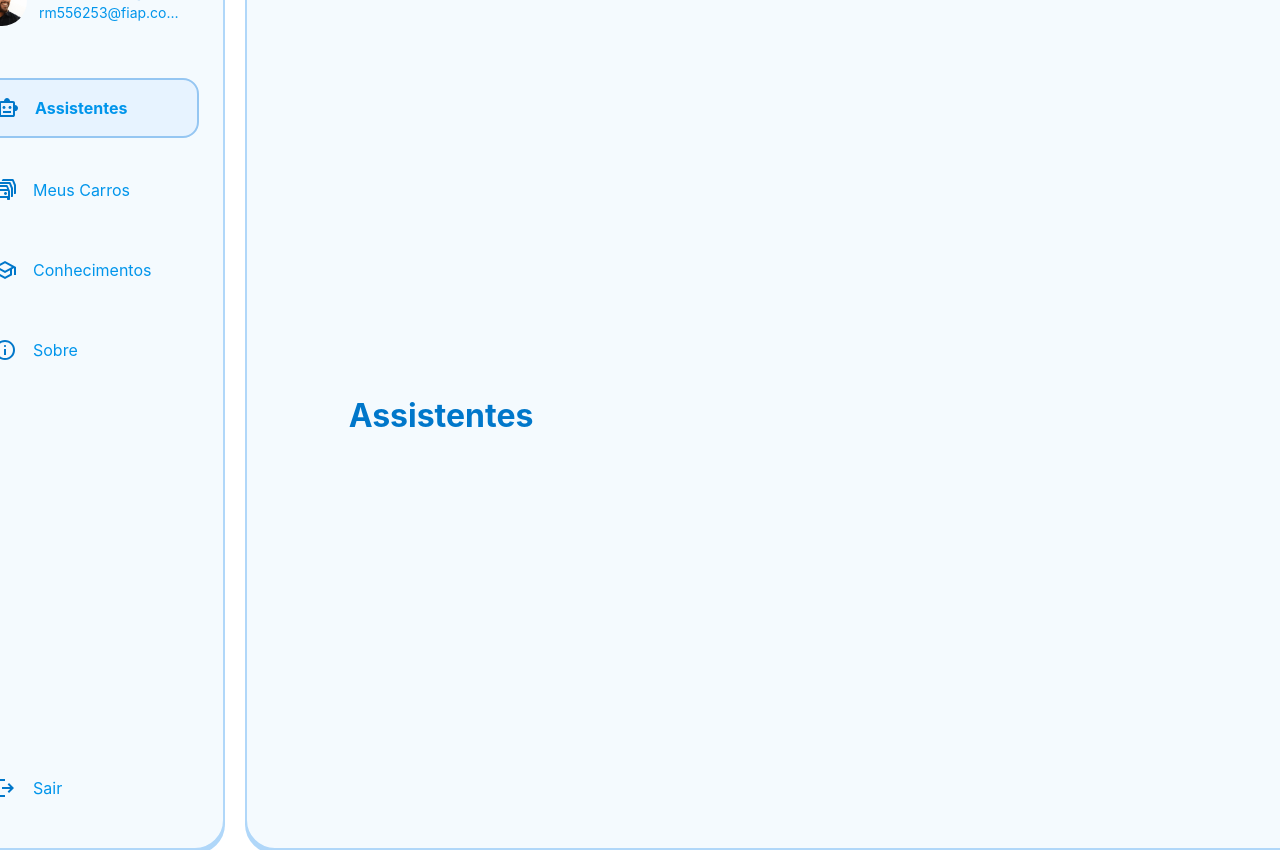
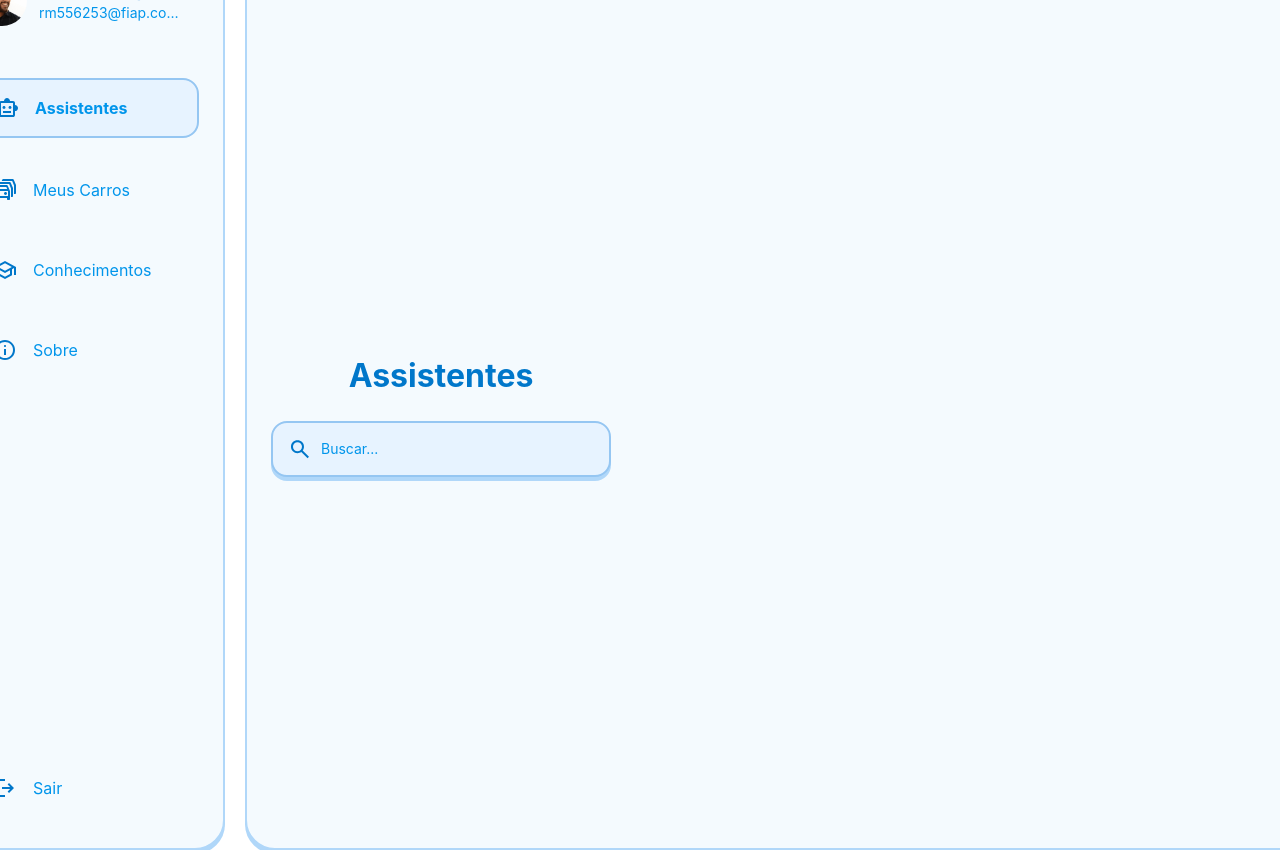
Before and after one commit to LELE-REPAIRS/lele-repairs-react, a React (Vite) app: page /assistentes in a window 1280 px wide. Shown: the top 850 px of the page. Built offline with nearby package versions, Linux system fonts and the light colour scheme.

Commit message:
Adicionado componente Imput para criação do Buscar chats ativos.

```diff
--- a/src/routes/Assistentes/index.tsx
+++ b/src/routes/Assistentes/index.tsx
@@ -1,4 +1,5 @@
 import Avatar from "../../components/Globais/Avatar";
+import Input from "../../components/Globais/Input";
 import MenuList from "../../components/Globais/MenuList";
 import Header from "../../components/Header/Header";
 
@@ -27,6 +28,9 @@ function Assistentes() {
             <div className="w-[340px] justify-center items-center inline-flex">
               <h1 className="pt-8 px-20 text-center text-color_11 text-[32px] font-bold leading-10">Assistentes</h1>
             </div>
+            <form className="flex-col justify-center items-start gap-2.5 inline-flex">
+              <Input icon="bg-icon-search" classname={'w-[340px] h-14 p-4 pl-12 font-normal text-sm box-border rounded-2xl border-2 border-color_7 bg-color_3 focus:outline-color_9 drop-shadow-row placeholder-color_9 text-color_9'} type="text" placeholder="Buscar..." name={"txtBuscar"} id={'buscar'} required={false}/>
+            </form>
           </section>
           <section className="w-[667px] h-[848px] flex-col items-start gap-[25px] inline-flex">
           </section>
```
